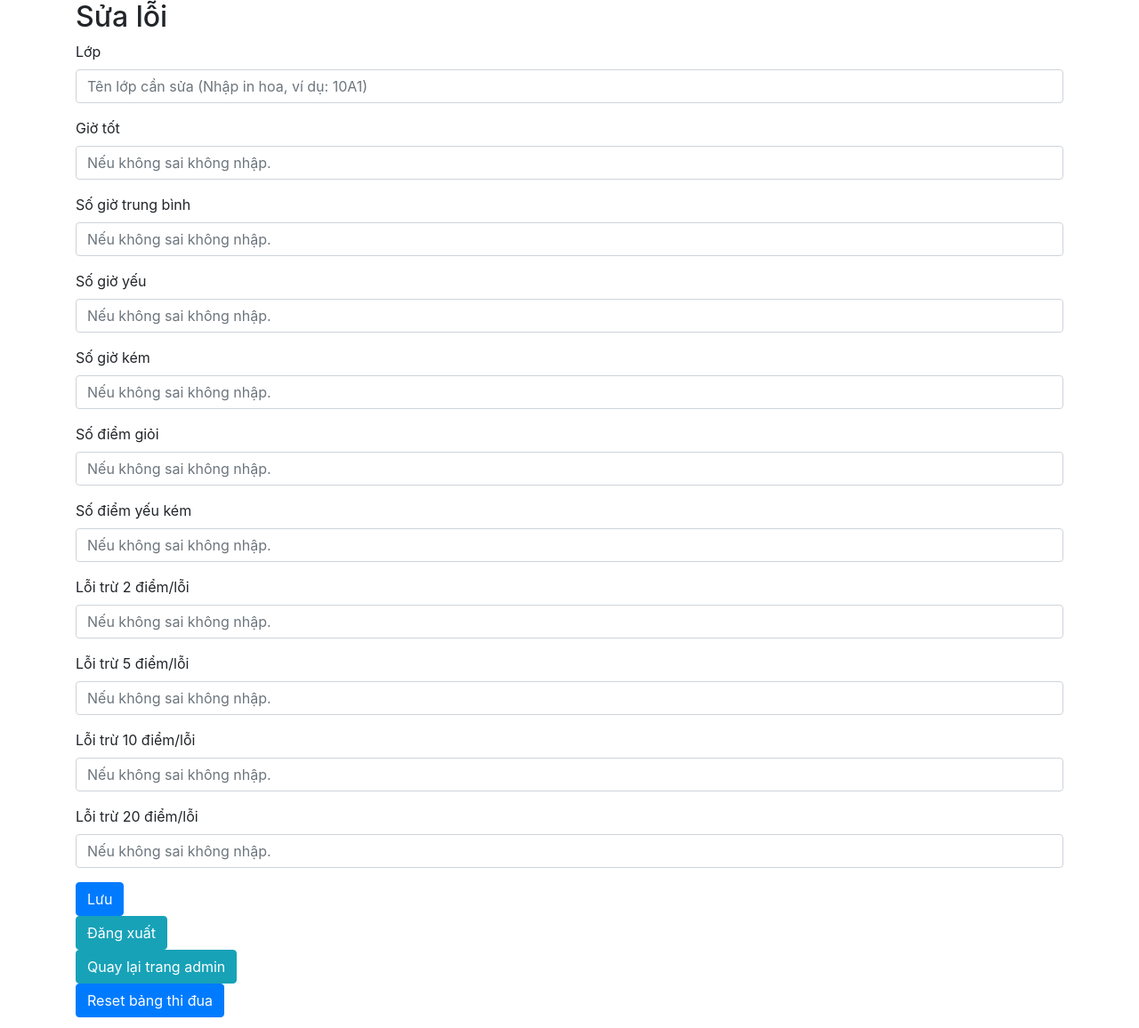
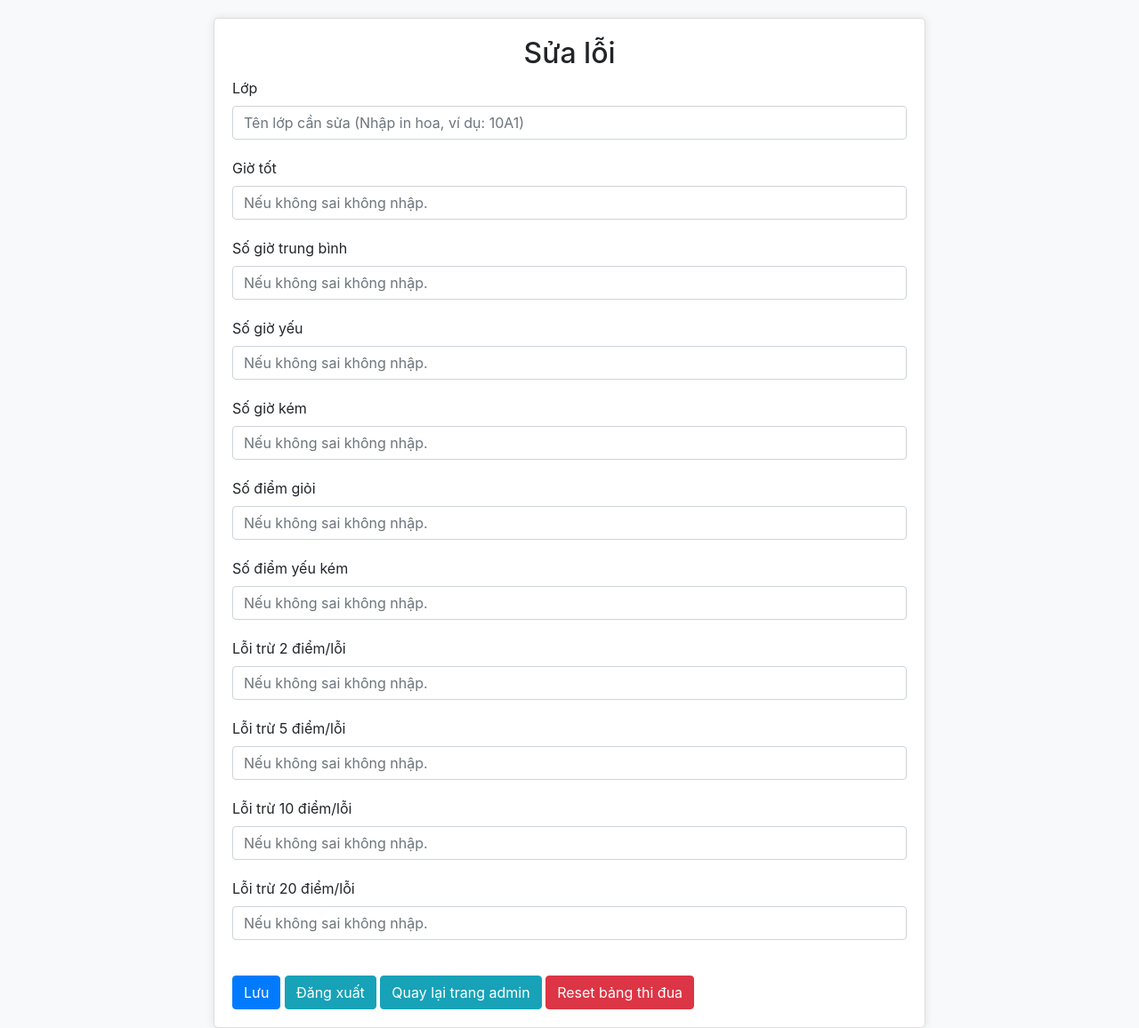
Before and after one commit to TrTung216/Web_thi_dua, a PHP site: page /admin-fix.php in a window 1280 px wide. Shown: the whole page at 89% size. Run offline with PHP 8.4, Linux system fonts and the light colour scheme; the visitor is signed in with stand-in values (Sample User, id 1).

Commit message:
Update admin-fix.php

```diff
--- a/admin-fix.php
+++ b/admin-fix.php
@@ -1,23 +1,15 @@
-<!DOCTYPE html>
-<html lang="en">
-<head>
-    <meta charset="UTF-8">
-    <meta name="viewport" content="width=device-width, initial-scale=1.0">
-    <link rel="stylesheet" href="https://cdn.jsdelivr.net/npm/bootstrap@4.0.0/dist/css/bootstrap.min.css">
-    <title>Sửa Bảng Thi Đua</title>
-</head>
-<body>
-<?php require_once "class.database.php"; ?>
 <?php
+include "class.database.php";
 session_start();
-    if ($_SESSION['role'] != 1) header('location:login.php');
-?>
-<?php
-	if(isset($_POST["xoa"])){
-		$reset = mysqli_query($conn,"DELETE FROM thiduatuan");
+
+if ($_SESSION['role'] != 1) {
+    header('location:login.php');
+    exit(); // Thoát khỏi kịch bản
 }
-?>
-<?php
+
+if (isset($_POST["xoa"])) {
+    $reset = mysqli_query($conn, "DELETE FROM thiduatuan");
+}
 
 if (isset($_POST["sua"])) {
     $ten_lop = $_POST['ten_lop'];
@@ -34,6 +26,7 @@ if (isset($_POST["sua"])) {
         'loi_20diem'
     );
 
+    // Lặp qua các cột và cập nhật giá trị trong cơ sở dữ liệu
     foreach ($columns as $column) {
         $value = $_POST[$column];
         if ($value !== '') {
@@ -44,11 +37,58 @@ if (isset($_POST["sua"])) {
             }
         }
     }
+
+    // Tính toán và cập nhật giá trị mới cho cột diem_tong
+    $sql_update_diem_tong = "UPDATE thiduatuan
+                             SET diem_tong = 100 + gio_tot * 20 - gio_tb * 2 - gio_yeu * 5 - gio_kem * 10
+                                            + so_diem_gioi * 2 - so_diem_yeu_kem * 2 - loi_2diem * 2
+                                            - loi_5diem * 5 - loi_10diem * 10 - loi_20diem * 20
+                             WHERE ten_lop = ?";
+    $stmt_update_diem_tong = $conn->prepare($sql_update_diem_tong);
+    $stmt_update_diem_tong->bind_param("s", $ten_lop);
+    if ($stmt_update_diem_tong->execute()) {
+        echo "<script>alert('Cập nhật điểm tổng thành công!');</script>";
+    }
+}
+?>
+
+<!DOCTYPE html>
+<html lang="en">
+
+<head>
+    <meta charset="UTF-8">
+    <meta name="viewport" content="width=device-width, initial-scale=1.0">
+    <title>Sửa Bảng Thi Đua</title>
+    <link rel="stylesheet" href="https://cdn.jsdelivr.net/npm/bootstrap@4.0.0/dist/css/bootstrap.min.css">
+    <style>
+        body {
+            padding-top: 20px;
+            background-color: #f8f9fa;
         }
 
-?>
+        .container {
+            max-width: 800px;
+            margin: 0 auto;
+            border: 1px solid #ddd;
+            border-radius: 5px;
+            padding: 20px;
+            background-color: #fff;
+            box-shadow: 0px 0px 10px rgba(0, 0, 0, 0.1);
+        }
+
+        .form-group {
+            margin-bottom: 20px;
+        }
+
+        .btn-group {
+            margin-top: 20px;
+        }
+    </style>
+</head>
+
+<body>
     <div class="container">
-    <h2>Sửa lỗi</h2>
+        <h2 class="text-center">Sửa lỗi</h2>
         <form method="POST" action="">
             <div class="form-group">
                 <label for="ten_lop">Lớp</label>
@@ -85,15 +125,20 @@ if (isset($_POST["sua"])) {
                     <input name="<?= $input_names[$index] ?>" class="form-control" placeholder="Nếu không sai không nhập.">
                 </div>
             <?php } ?>
+            <div class="btn-group">
                 <button type="submit" class="btn btn-primary" name="sua">Lưu</button>
-        <div>
+            </div>
+            <div class="btn-group">
                 <a href="logout.php" class="btn btn-info" role="button">Đăng xuất</a>
             </div>
-        <div>
+            <div class="btn-group">
                 <a href="admin-page.php" class="btn btn-info" role="button">Quay lại trang admin</a>
             </div>
-        <button type="submit" class="btn btn-primary" name="xoa">Reset bảng thi đua</button>
+            <div class="btn-group">
+                <button type="submit" class="btn btn-danger" name="xoa">Reset bảng thi đua</button>
+            </div>
         </form>
     </div>
 </body>
+
 </html>
```
Lines whose indentation alone changed are shown as unchanged.
